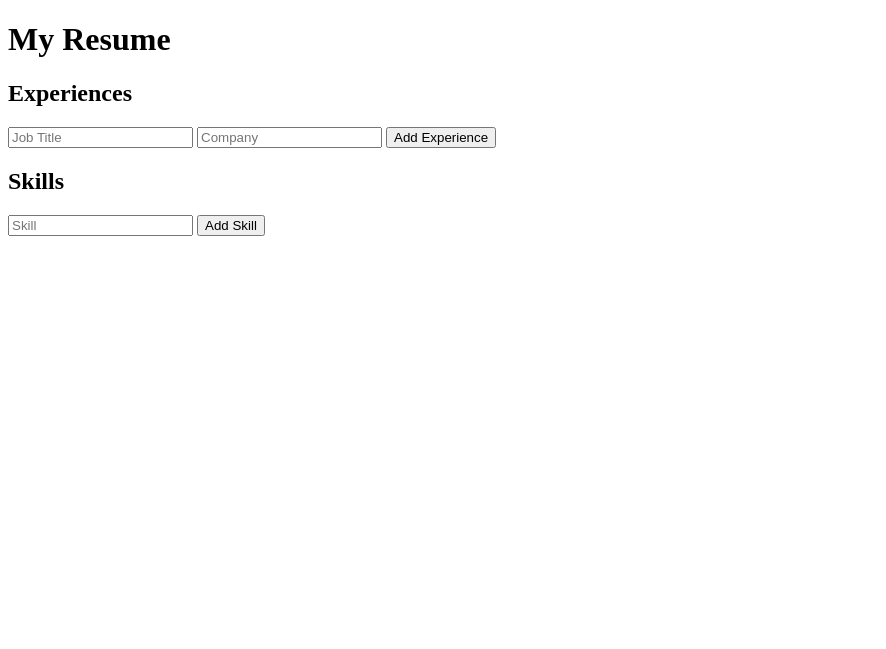
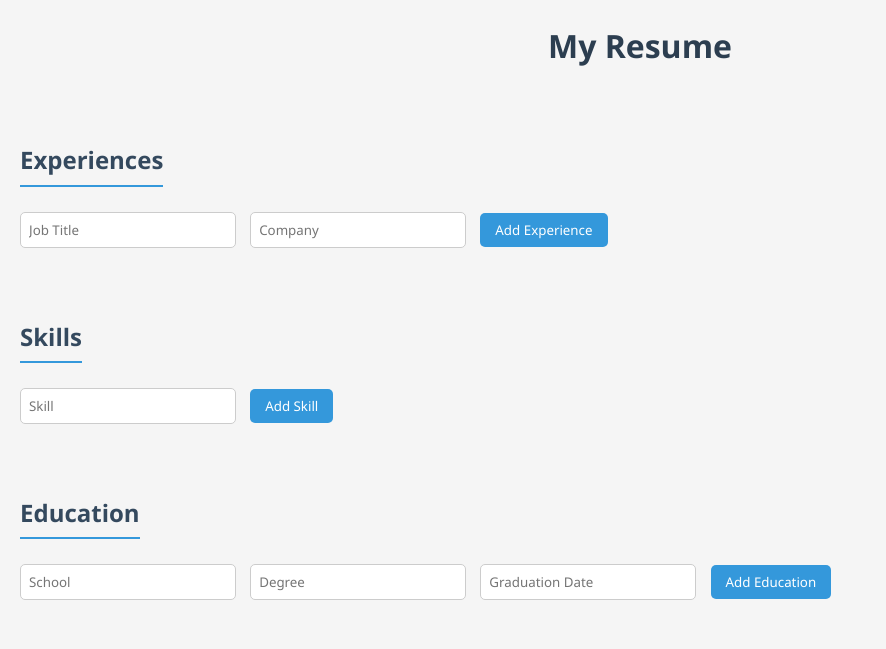
Before and after one commit to Charlotterib/resuME, a FastAPI app: page / in a window 1280 px wide. Shown: the top 649 px of the page, without its empty margins (0-886 px from the left). Run offline with FastAPI, Linux system fonts and the light colour scheme.

Commit message:
added formation and a style.css file (used internet so write it, no AI)

```diff
--- a/main.py
+++ b/main.py
@@ -1,13 +1,16 @@
 from fastapi import FastAPI, Request, Form
 from fastapi.responses import HTMLResponse, RedirectResponse
 from fastapi.templating import Jinja2Templates
+from fastapi.staticfiles import StaticFiles
 
 app = FastAPI()
 
 # In-memory storage
 experiences = []
 skills = []
+formation=[]
 
+app.mount("/static", StaticFiles(directory="static"), name="static")
 templates = Jinja2Templates(directory="templates")
 
 @app.get("/", response_class=HTMLResponse)
@@ -18,6 +21,8 @@ def home(request: Request):
             "request": request,
             "experiences": experiences,
             "skills": skills,
+            "formations": formation,
+
         },
     )
 
@@ -30,3 +35,9 @@ def add_experience(title: str = Form(...), company: str = Form(...)):
 def add_skill(skill: str = Form(...)):
     skills.append(skill)
     return RedirectResponse(url="/", status_code=303)
+
+
+@app.post("/add_formation")
+def add_formation(school: str = Form(...), degree: str = Form(...), date_of_graduation: str = Form(...)):
+    formation.append({"school": school, "degree": degree, "date_of_graduation": date_of_graduation})
+    return RedirectResponse(url="/", status_code=303)
--- /dev/null
+++ b/static/style.css
@@ -0,0 +1,63 @@
+/* Reset default browser styles */
+* {
+    margin: 0;
+    padding: 0;
+    box-sizing: border-box;
+    font-family: 'Segoe UI', Tahoma, Geneva, Verdana, sans-serif;
+}
+
+body {
+    background-color: #f5f5f5;
+    color: #333;
+    line-height: 1.6;
+    padding: 20px;
+}
+
+h1 {
+    color: #2c3e50;
+    text-align: center;
+    margin-bottom: 30px;
+}
+
+h2 {
+    color: #34495e;
+    margin-top: 40px;
+    margin-bottom: 10px;
+    border-bottom: 2px solid #3498db;
+    display: inline-block;
+    padding-bottom: 5px;
+}
+
+ul {
+    list-style-type: square;
+    margin-left: 20px;
+}
+
+li {
+    margin-bottom: 8px;
+}
+
+form {
+    margin-top: 15px;
+    margin-bottom: 30px;
+}
+
+input[type="text"] {
+    padding: 8px;
+    margin-right: 10px;
+    border: 1px solid #ccc;
+    border-radius: 5px;
+}
+
+button {
+    padding: 8px 15px;
+    background-color: #3498db;
+    color: white;
+    border: none;
+    border-radius: 5px;
+    cursor: pointer;
+}
+
+button:hover {
+    background-color: #2980b9;
+}
--- a/templates/index.html
+++ b/templates/index.html
@@ -2,6 +2,7 @@
 <html>
 <head>
     <title>My Resume</title>
+    <link rel="stylesheet" href="/static/style.css">
 </head>
 <body>
     <h1>My Resume</h1>
@@ -31,5 +32,20 @@
         <button type="submit">Add Skill</button>
     </form>
 
+    <h2>Education</h2>
+
+    <ul>
+        {% for f in formations %}
+            <li>{{ f.degree }} at {{ f.school }} ({{ f.date_of_graduation }})</li>
+        {% endfor %}
+    </ul>
+
+    <form action="/add_formation" method="post">
+        <input type="text" name="school" placeholder="School" required>
+        <input type="text" name="degree" placeholder="Degree" required>
+        <input type="text" name="date_of_graduation" placeholder="Graduation Date" required>
+        <button type="submit">Add Education</button>
+    </form>
+
 </body>
 </html>
```
